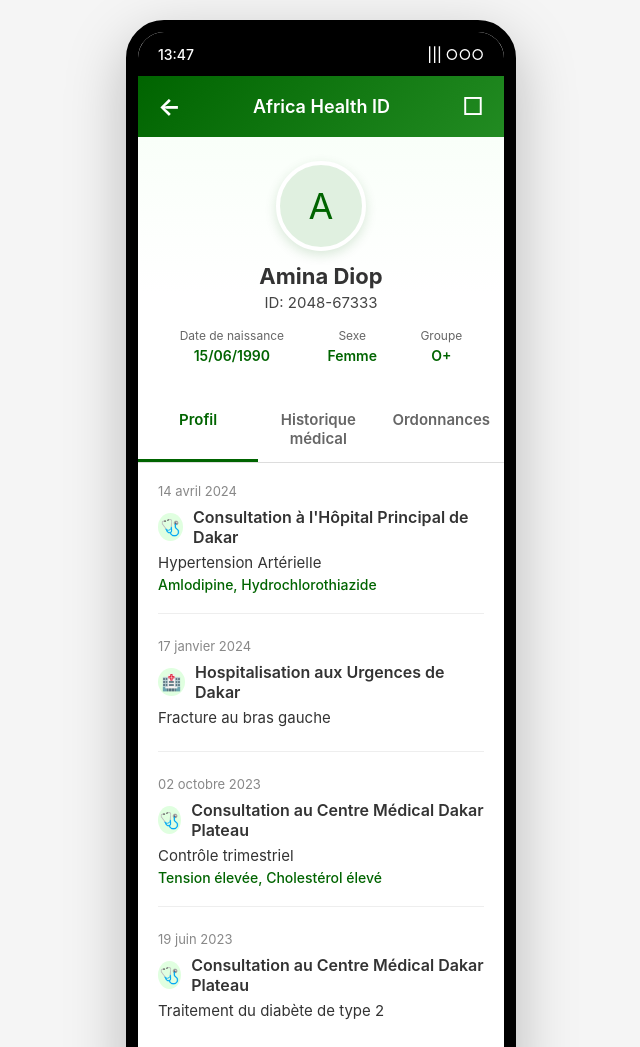
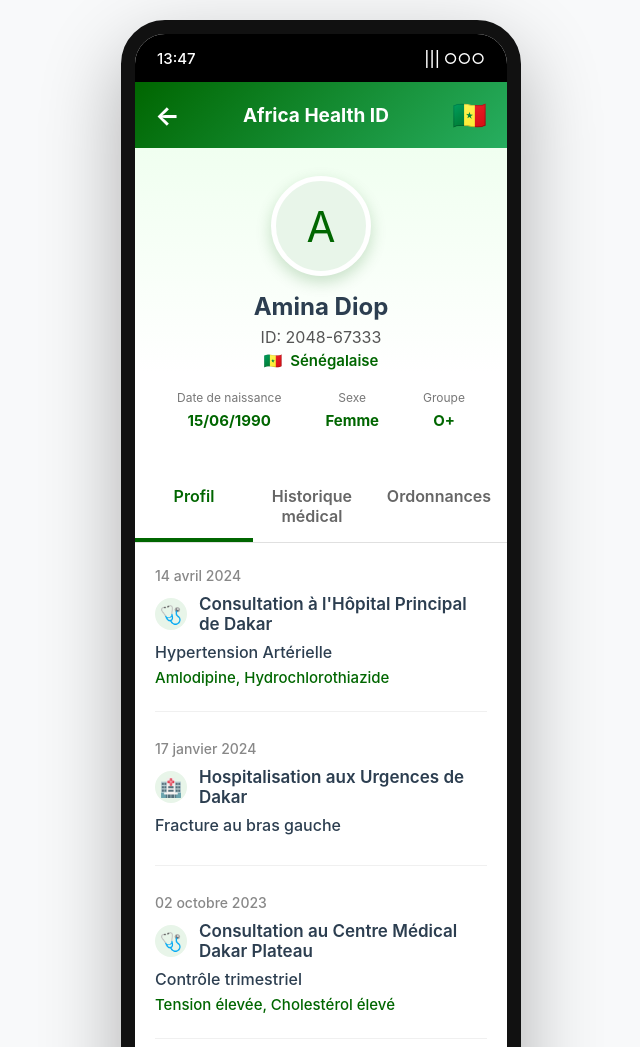
Before and after one commit to aymilih/demo, a plain HTML site: page index.html in a window 1280 px wide. Shown: the top 1047 px of the page, without its empty margins (319-959 px from the left). Drawn offline with Linux system fonts and the light colour scheme.

Commit message:
Update index.html

```diff
--- a/index.html
+++ b/index.html
@@ -3,134 +3,139 @@
 <head>
   <meta charset="UTF-8" />
   <meta name="viewport" content="width=device-width, initial-scale=1.0"/>
-  <title>Africa Health ID - Dossier Amina</title>
+  <title>Africa Health ID - Amina Diop</title>
   <style>
     * { margin:0; padding:0; box-sizing:border-box; }
     body {
       font-family: -apple-system, BlinkMacSystemFont, 'Segoe UI', Roboto, sans-serif;
-      background: #f5f5f5;
-      color: #333;
+      background: #f8f9fa;
+      color: #2c3e50;
       min-height: 100vh;
     }
     .phone-frame {
-      max-width: 390px;
+      max-width: 400px;
       margin: 20px auto;
       background: white;
-      border-radius: 38px;
+      border-radius: 44px;
       overflow: hidden;
-      box-shadow: 0 20px 60px rgba(0,0,0,0.25);
-      border: 12px solid #000;
+      box-shadow: 0 30px 80px rgba(0,0,0,0.3);
+      border: 14px solid #111;
       position: relative;
     }
     .status-bar {
-      height: 44px;
+      height: 48px;
       background: #000;
       color: white;
       display: flex;
       justify-content: space-between;
       align-items: center;
-      padding: 0 20px;
-      font-size: 14px;
+      padding: 0 22px;
+      font-size: 15px;
       font-weight: 500;
     }
     .header {
-      background: linear-gradient(135deg, #006400 0%, #228B22 100%);
+      background: linear-gradient(135deg, #006600 0%, #27ae60 100%);
       color: white;
       padding: 16px 20px;
       display: flex;
       align-items: center;
-      gap: 12px;
+      gap: 14px;
+      position: relative;
     }
-    .back-arrow { font-size: 24px; font-weight: bold; }
-    .title { font-size: 18px; font-weight: 600; flex: 1; text-align: center; }
-    .qr-icon { font-size: 24px; }
+    .back-arrow { font-size: 26px; font-weight: bold; }
+    .title { font-size: 19px; font-weight: 700; flex: 1; text-align: center; }
+    .country-flag { font-size: 28px; }
     .profile-section {
-      padding: 24px 20px 16px;
-      background: linear-gradient(to bottom, #f9fff9 0%, #ffffff 60%);
+      padding: 28px 20px 20px;
+      background: linear-gradient(to bottom, #f0fff0 0%, white 70%);
       text-align: center;
     }
     .avatar-placeholder {
-      width: 90px;
-      height: 90px;
-      background: #e0f0e0;
+      width: 100px;
+      height: 100px;
+      background: #e8f5e9;
       border-radius: 50%;
-      margin: 0 auto 12px;
+      margin: 0 auto 16px;
       display: flex;
       align-items: center;
       justify-content: center;
-      font-size: 36px;
-      color: #006400;
-      border: 4px solid white;
-      box-shadow: 0 4px 12px rgba(0,100,0,0.15);
+      font-size: 42px;
+      color: #006600;
+      border: 5px solid white;
+      box-shadow: 0 6px 16px rgba(0,102,0,0.2);
     }
-    .name { font-size: 22px; font-weight: 700; margin-bottom: 4px; }
-    .id-line { font-size: 15px; color: #444; margin-bottom: 12px; }
+    .name { font-size: 24px; font-weight: 700; margin-bottom: 6px; }
+    .id-line { font-size: 16px; color: #555; margin-bottom: 4px; }
+    .nationality { font-size: 15px; color: #006600; font-weight: 600; margin-bottom: 20px; display: flex; align-items: center; justify-content: center; gap: 8px; }
     .meta {
       display: flex;
       justify-content: space-around;
-      margin: 16px 0;
-      font-size: 14px;
+      margin: 20px 0;
+      font-size: 15px;
     }
     .meta-item { text-align: center; }
-    .meta-label { font-size: 12px; color: #666; margin-bottom: 4px; }
-    .meta-value { font-weight: 600; color: #006400; }
+    .meta-label { font-size: 12px; color: #777; margin-bottom: 6px; }
+    .meta-value { font-weight: 700; color: #006600; }
     .tabs {
       display: flex;
-      border-bottom: 1px solid #ddd;
+      border-bottom: 1px solid #e0e0e0;
       background: white;
     }
     .tab {
       flex: 1;
-      padding: 14px;
+      padding: 16px;
       text-align: center;
       font-weight: 600;
-      font-size: 15px;
+      font-size: 16px;
       color: #666;
       cursor: pointer;
+      transition: all 0.2s;
     }
     .tab.active {
-      color: #006400;
-      border-bottom: 3px solid #006400;
+      color: #006600;
+      border-bottom: 4px solid #006600;
     }
     .content {
-      padding: 20px;
+      padding: 24px 20px;
       background: white;
     }
     .entry {
-      margin-bottom: 24px;
-      padding-bottom: 20px;
-      border-bottom: 1px solid #eee;
+      margin-bottom: 28px;
+      padding-bottom: 24px;
+      border-bottom: 1px solid #f0f0f0;
     }
-    .entry:last-child { border-bottom: none; }
+    .entry:last-child { border-bottom: none; margin-bottom: 0; }
     .entry-date {
-      font-size: 13px;
+      font-size: 14px;
       color: #888;
-      margin-bottom: 8px;
+      margin-bottom: 10px;
+      font-weight: 500;
     }
     .entry-title {
       display: flex;
       align-items: center;
-      gap: 10px;
-      font-size: 16px;
+      gap: 12px;
+      font-size: 17px;
       font-weight: 600;
-      margin-bottom: 6px;
+      margin-bottom: 8px;
     }
     .icon {
-      width: 28px;
-      height: 28px;
-      background: #e0ffe0;
+      width: 32px;
+      height: 32px;
+      background: #e8f5e9;
       border-radius: 50%;
       display: flex;
       align-items: center;
       justify-content: center;
-      font-size: 16px;
-      color: #006400;
+      font-size: 18px;
+      color: #006600;
+      flex-shrink: 0;
     }
-    .diagnosis { font-size: 15px; margin-bottom: 4px; }
-    .treatment { font-size: 14px; color: #006400; font-weight: 500; }
+    .diagnosis { font-size: 16px; font-weight: 500; margin-bottom: 6px; }
+    .treatment { font-size: 15px; color: #006600; font-weight: 500; }
 
     @media (max-width: 500px) {
-      .phone-frame { margin: 10px; border-width: 8px; border-radius: 28px; }
+      .phone-frame { margin: 10px; border-width: 10px; border-radius: 34px; }
     }
   </style>
 </head>
@@ -145,13 +150,16 @@
   <div class="header">
     <div class="back-arrow">←</div>
     <div class="title">Africa Health ID</div>
-    <div class="qr-icon">□</div>
+    <div class="country-flag">🇸🇳</div>  <!-- Drapeau Sénégal ici -->
   </div>
 
   <div class="profile-section">
     <div class="avatar-placeholder">A</div>
     <div class="name">Amina Diop</div>
     <div class="id-line">ID: 2048-67333</div>
+    <div class="nationality">
+      <span>🇸🇳</span> Sénégalaise
+    </div>
 
     <div class="meta">
       <div class="meta-item">
@@ -213,6 +221,10 @@
       </div>
       <div class="diagnosis">Traitement du diabète de type 2</div>
     </div>
+
+    <div style="text-align:center; margin-top:30px; font-size:13px; color:#888;">
+      Prototype conceptuel – Données fictives – Projet AfriHealthID
+    </div>
   </div>
 </div>
 
```
